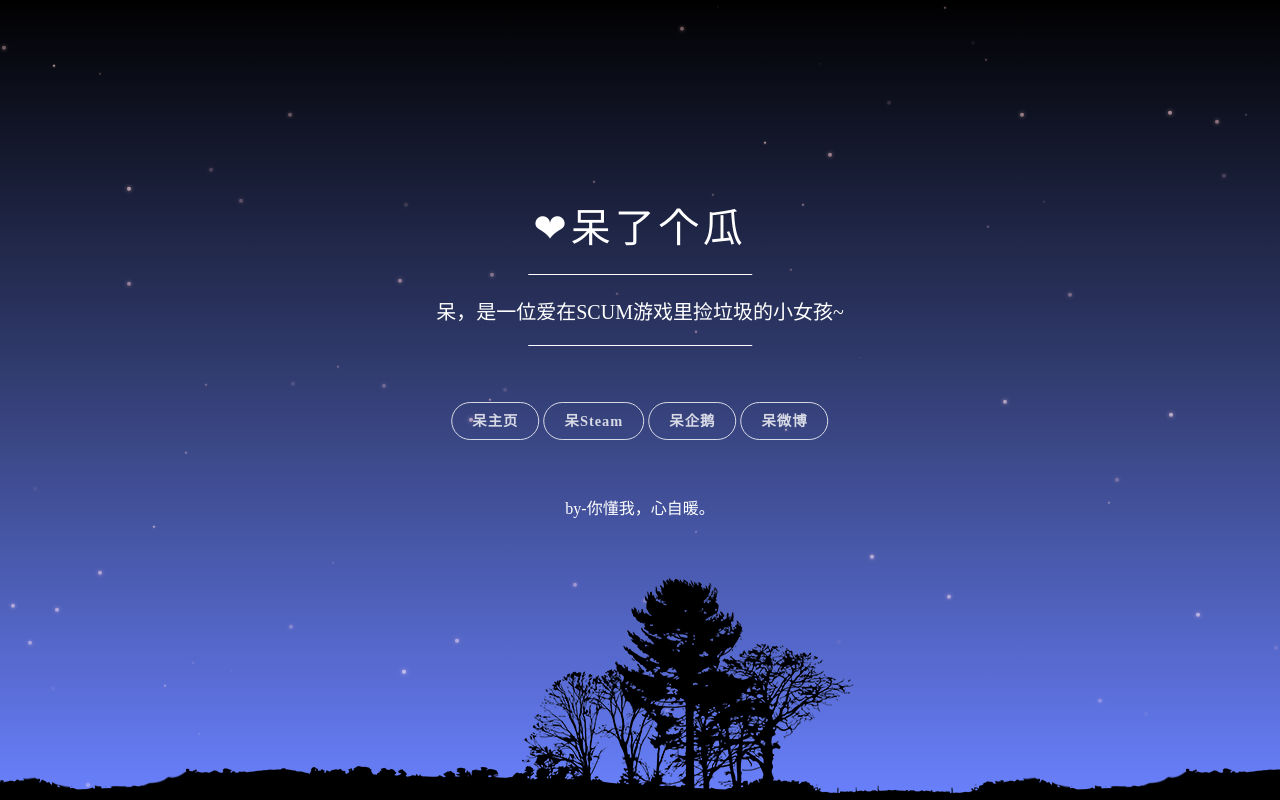
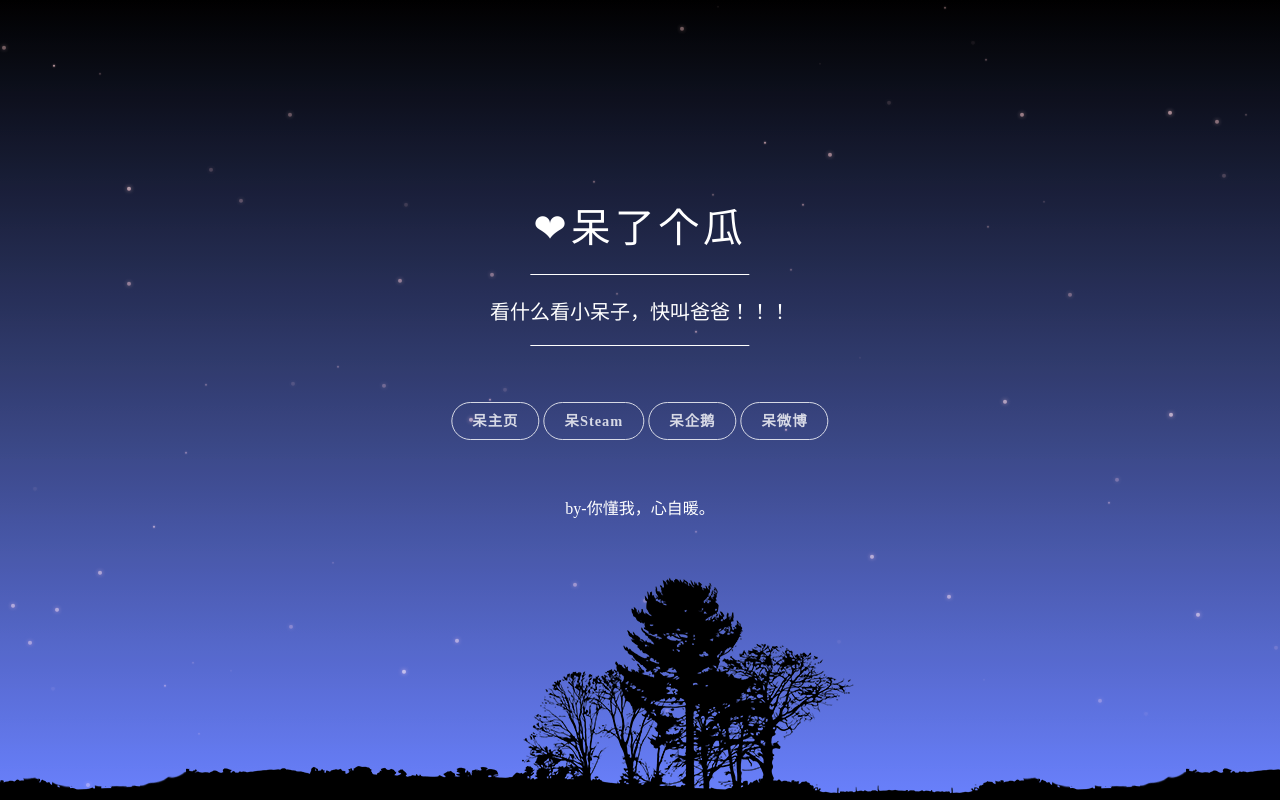
Before and after one commit to GuoKeFps/Dai, a plain HTML site: page index.html in a window 1280 px wide. Drawn offline with Linux system fonts and the light colour scheme.

Commit message:
Update index.html

```diff
--- a/index.html
+++ b/index.html
@@ -18,7 +18,7 @@
     <div class="content">
         <div class="title">❤呆了个瓜</div>
         <hr class="hr" />
-        <div class="discription">呆，是一位爱在SCUM游戏里捡垃圾的小女孩~</div>
+        <div class="discription">看什么看小呆子，快叫爸爸！！！</div>
         <hr class="hr">
         <nav class="cover-navigation cover-navigation--primary">
             <ul class="navigation">
```
